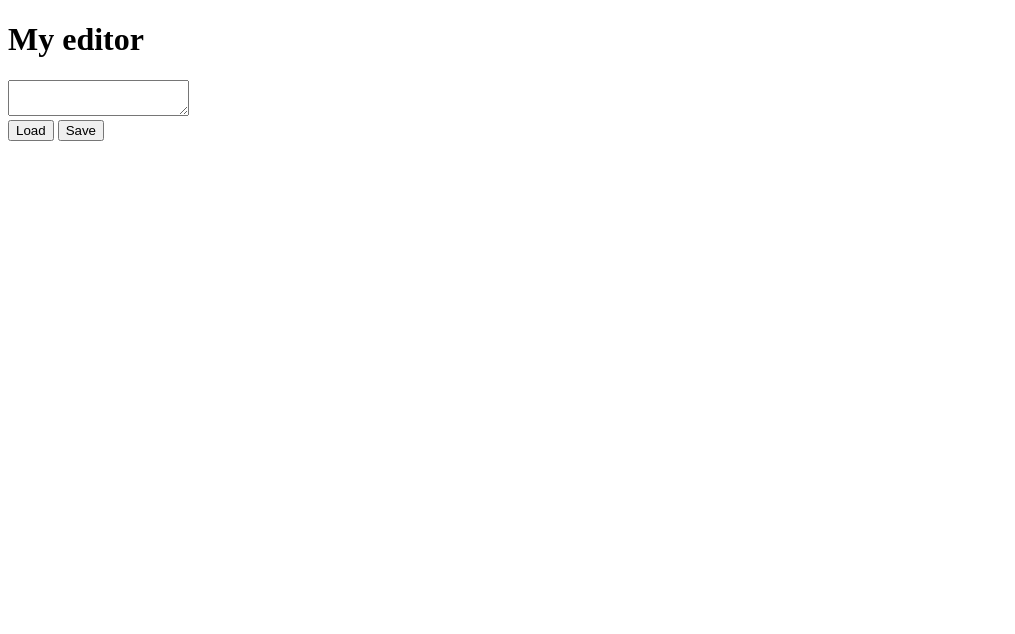
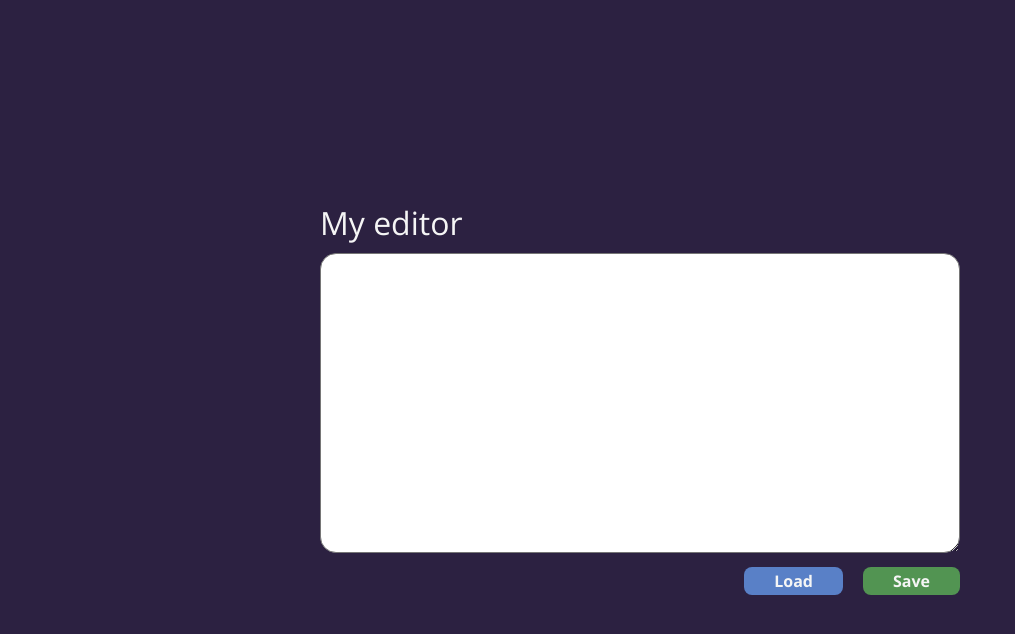
Before and after one commit to MarcinSQL/simple-editor, a plain HTML site: page index.html in a window 1280 px wide. Shown: the whole page, without its empty margins (0-1015 px from the left). Drawn offline with nearby package versions, Linux system fonts and the light colour scheme; the site is published under a folder, as on GitHub Pages, so addresses that start at the root find nothing.

Commit message:
Fixed github pages issue

```diff
--- a/index.html
+++ b/index.html
@@ -4,8 +4,8 @@
     <meta charset="UTF-8" />
     <meta name="viewport" content="width=device-width, initial-scale=1.0" />
     <meta name="author" content="Marcin Wasilewski" />
-    <link rel="stylesheet" href="/style/style.css" />
-    <link rel="stylesheet" href="/style/style.css.map" />
+    <link rel="stylesheet" href="style/style.css" />
+    <link rel="stylesheet" href="style/style.css.map" />
     <title>Editor</title>
   </head>
   <body>
@@ -27,6 +27,6 @@
         </button>
       </div>
     </main>
-    <script src="/src/main.js"></script>
+    <script src="src/main.js"></script>
   </body>
 </html>
```
